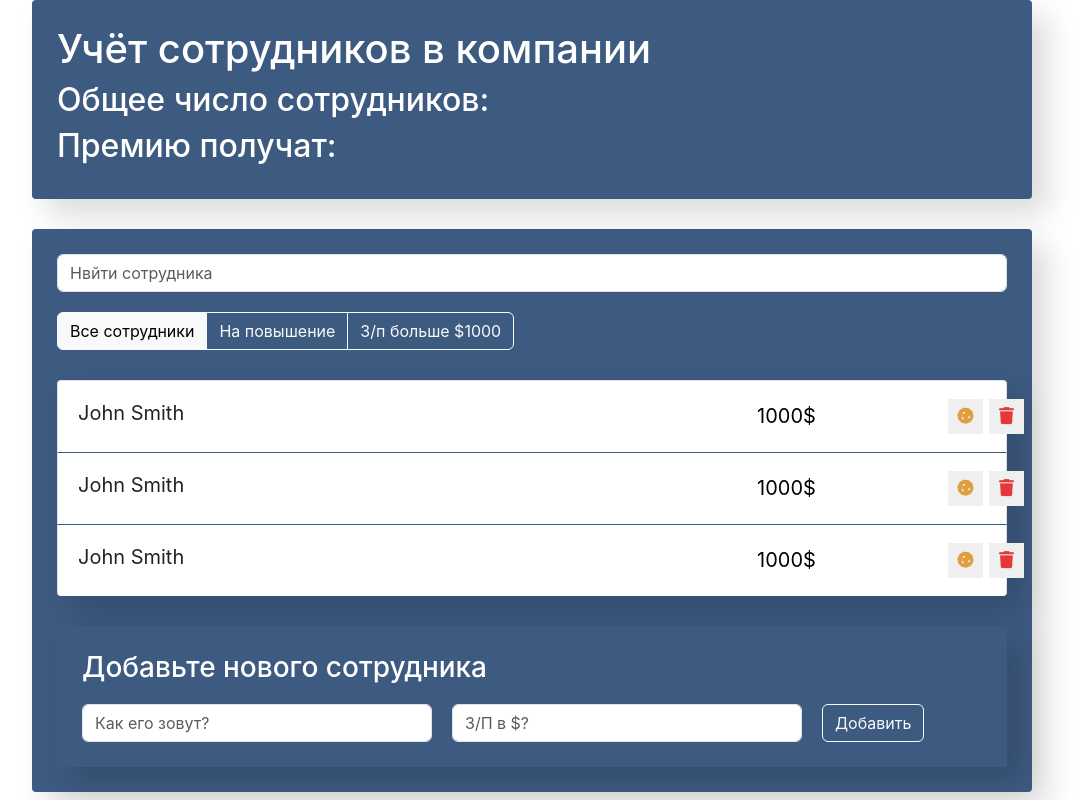
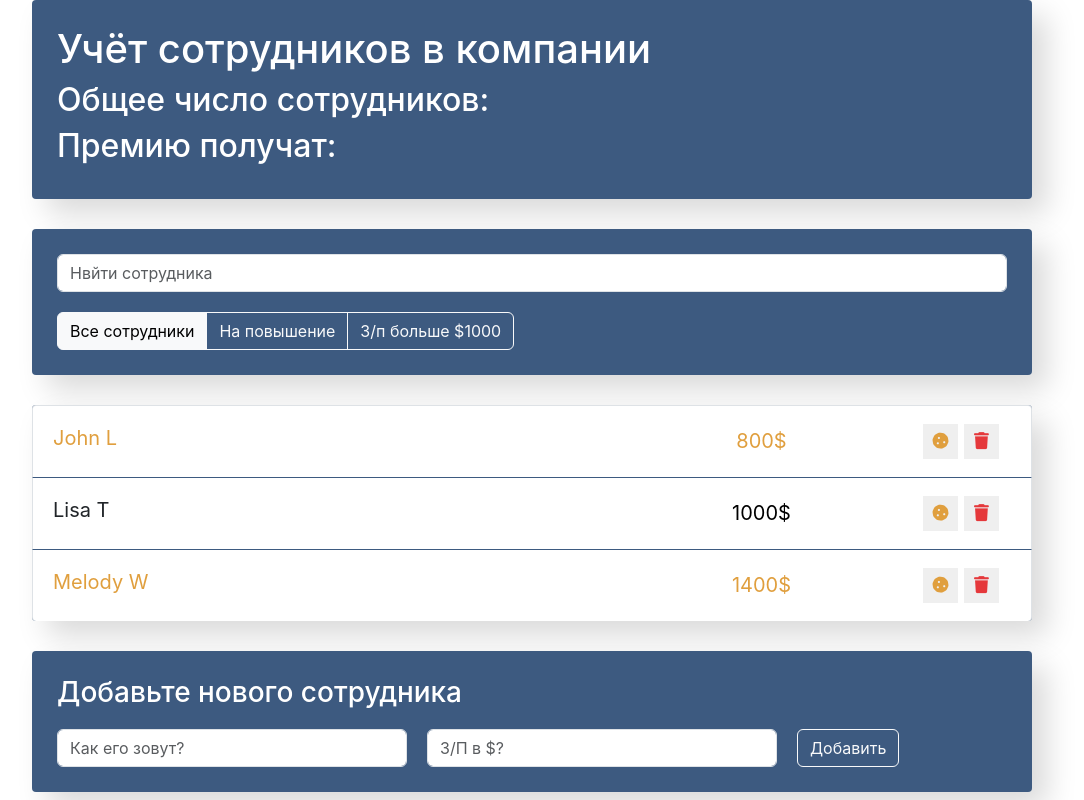
Before and after one commit to badpanda13/react-study, a React (Create React App) app in the folder my-app/: page / in a window 1280 px wide. Shown: the whole page, without its empty margins (108-1192 px from the left). Built offline with nearby package versions, Linux system fonts and the light colour scheme.

Commit message:
Props name, salary and increase are added to project

```diff
--- a/my-app/src/components/app/app.js
+++ b/my-app/src/components/app/app.js
@@ -4,6 +4,13 @@ import AppFilter from '../app-filter/app-filter';
 import EmployeesList from '../employees-list/employees-list';
 import EmployeesAddForm from '../employees-add-form/employees-add-form';
 import './app.css';
+
+const data = [
+    {name: 'John L', salary: 800, increase: true},
+    {name: 'Lisa T', salary: 1000, increase: false},
+    {name: 'Melody W', salary: 1400, increase:true}
+]
+
 
 function App() {
     return (
@@ -12,9 +19,10 @@ function App() {
             <div className="search-panel">
             <SearchPanel/>
             <AppFilter/>
-            <EmployeesList/>
+            </div>
+            <EmployeesList data={data}/>
             <EmployeesAddForm/>
-            </div>
+
         </div>
     );
 }
--- a/my-app/src/components/employees-list-item/employees-list-item.js
+++ b/my-app/src/components/employees-list-item/employees-list-item.js
@@ -1,10 +1,16 @@
 import './employees-list-item.css';
 
-const EmployeesListItem = () => {
+const EmployeesListItem = ({name, salary, increase}) => {
+
+    let className="list-group-item d-flex justify-content-between";
+    if(increase){
+        className+=" increase";
+    }
+
     return (
-        <li className="list-group-item d-flex justify-content-between">
-            <span className="list-group-item-label">John Smith</span>
-            <input type="text" className="list-group-item-input" defaultValue="1000$"/>
+        <li className={className} >
+            <span className="list-group-item-label">{name}</span>
+            <input type="text" className="list-group-item-input" defaultValue={salary + '$'}/>
             <div className='d-flex justify-content-center align-items-center'>
                 <button type="button"
                     className="btn-cookie btn-sm ">
--- a/my-app/src/components/employees-list/employees-list.js
+++ b/my-app/src/components/employees-list/employees-list.js
@@ -1,12 +1,17 @@
 import EmployeesListItem from "../employees-list-item/employees-list-item"
 import './employees-list.css';
 
-const EmployeesList = () => {
+const EmployeesList = ({data}) => {
+
+    const elements = data.map(item => {
+        return (
+            <EmployeesListItem {...item} />
+        )
+    })
+
     return (
         <ul className="app-list list-group">
-            <EmployeesListItem/>
-            <EmployeesListItem/>
-            <EmployeesListItem/>
+           {elements}
         </ul>
     )
 }
```
